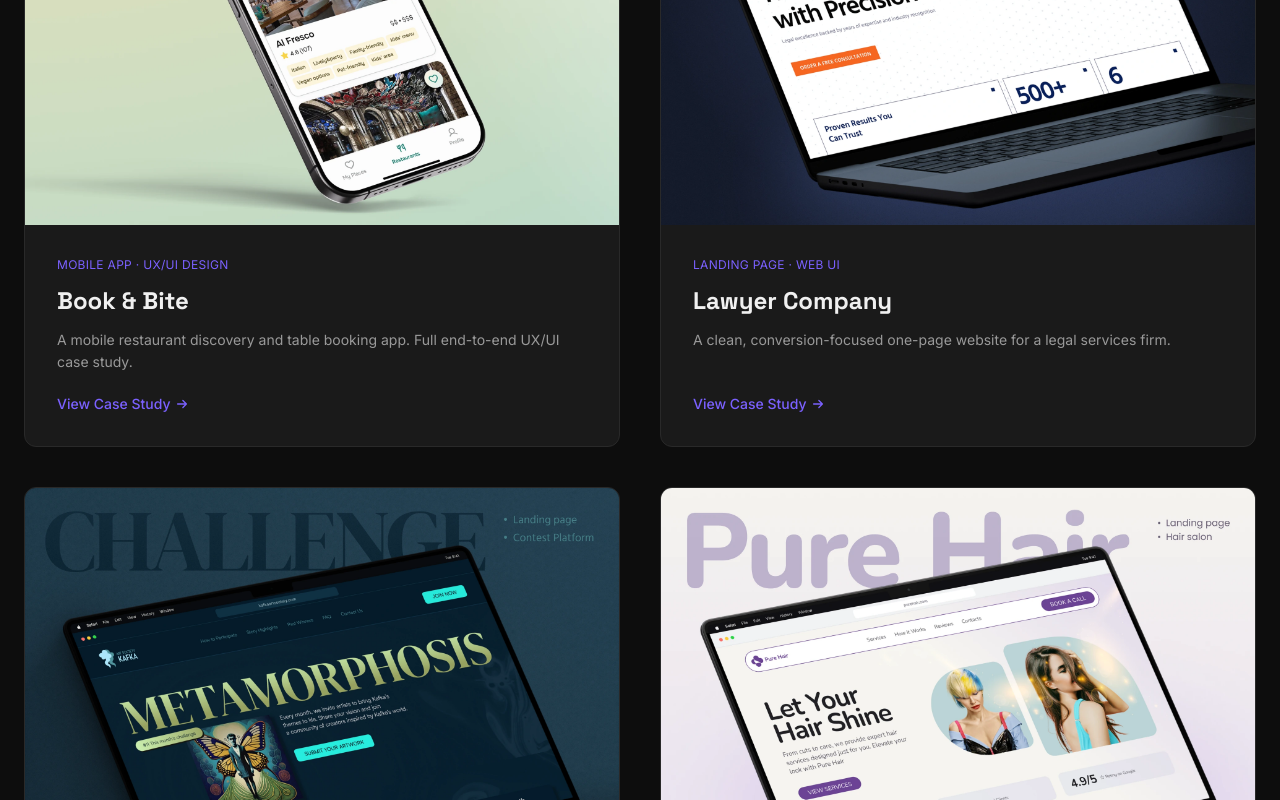
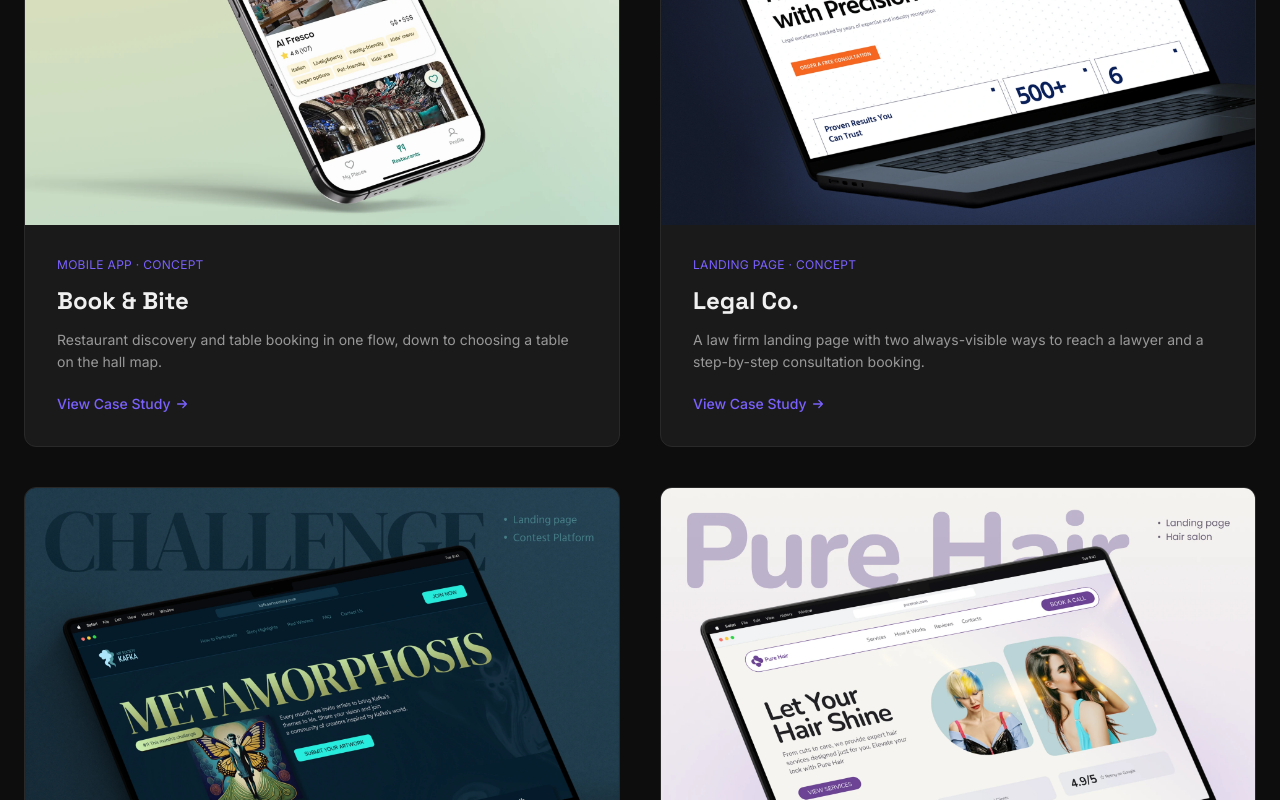
Before and after one commit to Helgoolia/olha-portfolio, a React (Vite) app: page / in a window 1280 px wide. Shown: the part 2000-2800 px from the top of the page. Built offline with nearby package versions, Linux system fonts and the light colour scheme; the HTML template or start-up script is replaced by a standard one.

Commit message:
Case texts pass: accurate copy, Behance titles, Scope/Timeline, no Tools; About mentions MW MEDIA
Co-Authored-By: Claude Opus 5.5 <noreply@anthropic.com>
Claude-Session: https://claude.ai/code/session_011B53QETtPbCeUEHQ4NFSEV

```diff
--- a/src/data/projects.ts
+++ b/src/data/projects.ts
@@ -9,7 +9,6 @@ export interface Project {
   scope: string;
   /** Year and duration, e.g. "2026 · 17 weeks". */
   timeline?: string;
-  tools: string[];
   solution: string;
   decisions: string[];
   /** Behance-style cover, 1920×1500. Used on the home card and as the case hero. */
@@ -60,7 +59,6 @@ export const projects: Project[] = [
       "The walking community ran its daily practice across five tools: a Telegram channel for news, a Telegram chat per city, a Telegram bot for audio, any step tracker plus a screenshot sent to a curator, and a Google Sheet where admins tallied the rating. Progress was hard to see, the rules (7 km at 5 km/h, a monthly 9-day quest) were easy to break without noticing, and a city's shared progress lived only in chat posts.",
     scope: "Audit of the existing journey, UX flows, UI, design system",
     timeline: "2026 · 17 weeks (3 UX + 14 UI)",
-    tools: ["Figma"],
     solution:
       "One app built around a daily core loop: start a walk, listen, keep the pace, earn energy, grow. Each old tool found a place inside it: distance and pace are counted automatically, the player runs inside the walk, the quest calendar replaces the channel, the rating is calculated on the server, and the city chat and feed sit one tab away. Personal energy lights up the city on a shared planet map, so every walk counts twice: for the walker and for their city.",
     decisions: [
@@ -87,21 +85,19 @@ export const projects: Project[] = [
   {
     id: "MyDaily",
     title: "My Daily",
-    description:
-      "A mobile productivity and time tracking app focused on task scheduling and daily activity management.",
-    type: "Mobile App · UX/UI Design",
-    tags: ["Productivity", "Time Management", "Mobile UX"],
-    problem:
-      "Many productivity apps feel overloaded with features, complex navigation, or distracting interfaces. Users often struggle to quickly organize tasks, track time, and maintain focus throughout the day without unnecessary friction.",
-    scope: "Redesign: UX, UI",
-    tools: ["Figma (prototyping)", "Photoshop", "ChatGPT"],
-    solution:
-      "A minimal and structured productivity app designed around quick task management and lightweight time tracking. The experience focuses on reducing cognitive load through clear hierarchy, simple navigation, and streamlined scheduling interactions.",
+    description: "A time-tracking app where tasks and time live together: plan, start a timer, see where the day went.",
+    type: "Mobile App · Concept",
+    tags: ["Productivity", "Time Tracking", "AI"],
+    problem: "Most productivity apps split planning and time tracking into separate tools, so tasks drift away from reality and logging time feels like a chore.",
+    scope: "UX, UI, design system, redesign after interview feedback",
+    solution: "Tasks and time in one flow. Start a timer right from a task, let AI break a big task into subtasks, and review the day in Activity, including unassigned time that can be attached to a task later.",
     decisions: [
-      "Task cards designed with color-coded outlines and lightweight visual hierarchy for quick scanning",
-      "Integrated time tracking directly into task flow to reduce context switching between planning and execution",
-      "Minimal dark interface with subtle accent colors to support long-term usability and focus",
-      "Separated Today and History views to simplify daily task management and improve clarity of past activity records",
+      "The timer starts from the task row, with no switching between planning and tracking",
+      "AI suggests subtasks for big tasks; the user keeps or edits them",
+      "Unassigned time isn't lost: it can be assigned later, and History allows reassigning",
+      "Today and History are separate: today stays focused, the past stays easy to review",
+      "Six colour modes in the design system, one per task type (Focus, Urgent, Routine…)",
+      "Sharing built in: a visit card from the profile (PDF) and logs of completed tasks",
     ],
     cover: "/projects/MyDaily/cover.webp",
     flow: md("00-flow"),
@@ -122,21 +118,19 @@ export const projects: Project[] = [
   {
     id: "book-and-bite",
     title: "Book & Bite",
-    description:
-      "A mobile restaurant discovery and table booking app. Full end-to-end UX/UI case study.",
-    type: "Mobile App · UX/UI Design",
-    tags: ["Mobile", "Food Tech", "Competitive Analysis"],
-    problem:
-      "Finding and booking a restaurant through existing apps feels fragmented — users switch between review platforms, mapping apps, and booking tools. Book&Bite brings discovery, reviews, and reservations into a single, intuitive mobile flow.",
-    scope: "Research, UX, UI · course project",
-    tools: ["Figma (prototyping)", "Photoshop", "ChatGPT"],
-    solution:
-      "A streamlined mobile app with a clear three-step booking flow: browse → select → confirm. Key design decisions included a restaurant card system for quick scanning, a persistent bottom navigation, and a streamlined date/time picker that reduces friction in the reservation step.",
+    description: "Restaurant discovery and table booking in one flow, down to choosing a table on the hall map.",
+    type: "Mobile App · Concept",
+    tags: ["Food & Dining", "Booking", "Competitor Analysis"],
+    problem: "Finding a place and booking a table usually means switching between rating sites, maps and phone calls. Book&Bite brings discovery and reservations into one mobile flow.",
+    scope: "Competitor analysis, IA, UX, UI, design system, prototype",
+    timeline: "8 weeks",
+    solution: "Search with filters, a restaurant page with everything needed to decide, then booking in two steps: date, time and guests → a table on an interactive hall layout → summary. Reservations live in My Places, where they can be tracked or cancelled.",
     decisions: [
-      "Card-based restaurant list with photo, rating, cuisine tags, and budget level — scannable at a glance",
-      "Booking flow reduced to 3 core steps: pick restaurant → choose time → confirm",
-      "Visual seat selection feature — users can choose specific tables and halls on an interactive layout map",
-      "Micro-interactions and animated transitions designed in Figma prototype to guide users through the flow",
+      "Location, date, time and guests are set once on Home and carried through search",
+      "Filters for cuisine, bill, distance, kids' menu and vegan options, shown as chips on the list",
+      "A table is chosen on an interactive hall layout: halls, VIP rooms, terrace",
+      "An editable summary before confirming the booking",
+      "After booking: a Pending status and Cancel right in My Places",
     ],
     cover: "/projects/book-and-bite/cover.webp",
     flow: bb("00-flow"),
@@ -154,22 +148,19 @@ export const projects: Project[] = [
   },
   {
     id: "lawyer-company",
-    title: "Lawyer Company",
-    description:
-      "A clean, conversion-focused one-page website for a legal services firm.",
-    type: "Landing Page · Web UI",
-    tags: ["Landing Page", "Minimalist", "CTA"],
-    problem:
-      "Law firms often rely on dense, text-heavy websites that feel cold and intimidating to potential clients. This project explored how minimalist design and clear information hierarchy can build trust and guide users toward making contact.",
-    scope: "UX, UI, responsive · concept",
-    tools: ["Figma", "ChatGPT"],
-    solution:
-      "A single-page layout with a strong typographic hierarchy, generous whitespace, and a clear primary CTA visible above the fold. The design uses a restrained monochromatic palette to communicate authority, with subtle hover animations on navigation and buttons.",
+    title: "Legal Co.",
+    description: "A law firm landing page with two always-visible ways to reach a lawyer and a step-by-step consultation booking.",
+    type: "Landing Page · Concept",
+    tags: ["Legal Services", "Consultation Booking", "Responsive"],
+    problem: "Law firm websites are often dense and text-heavy, which feels cold to someone who already has a problem. The task was to build trust quickly and make it easy to get in touch.",
+    scope: "UX, UI, UI kit, desktop and mobile",
+    solution: "A strict, square layout in navy and orange. Trust signals come first: results, experts, client stories. Practice areas sit in an accordion with a four-step process. Floating buttons let you write or order a call from any point. A free consultation is booked in a short three-step form on its own page.",
     decisions: [
-      "Monochromatic palette (near-black, white, one gold accent) to project trust and authority",
-      "Hero section leads with a single strong headline and one CTA — no distractions",
-      "Services section uses icon + title + short paragraph — scannable and professional",
-      "Fully adaptive — desktop and mobile layouts both designed and shown",
+      "Navy with one orange accent and sharp corners throughout: serious, not cold",
+      "Floating write/call buttons with short forms and clear confirmations",
+      "Practice areas as an accordion with a numbered four-step process",
+      "Consultation booked in three steps on a separate page, with progress shown",
+      "On mobile, content is stacked and the floating buttons stay in reach",
     ],
     cover: "/projects/LawyerLP/cover.webp",
     gallery: [
@@ -185,22 +176,19 @@ export const projects: Project[] = [
   },
   {
     id: "metamorphosis",
-    title: "Metamorphosis",
-    description:
-      "Contest platform landing page with original Kafka-inspired illustration and atmospheric visual design.",
-    type: "Landing Page · Illustration",
-    tags: ["Landing Page", "Illustration", "Literary"],
-    problem:
-      "Contest platforms often feel generic and utilitarian. Metamorphosis required a landing page that would itself feel like a piece of art — drawing in participants emotionally before they read a word of the copy.",
-    scope: "UI, visual direction, responsive · concept",
-    tools: ["Figma", "Adobe Illustrator", "Photoshop"],
-    solution:
-      "A dark, atmospheric one-page design featuring original Kafka-inspired vector illustrations created specifically for this project. The illustration and layout work together to create an immersive, editorial feel that stands apart from typical contest sites.",
+    title: "Kafka Art Society",
+    description: "A landing page for a monthly art contest inspired by Kafka: a dark, atmospheric theme built on smoke textures and glow.",
+    type: "Landing Page · Concept",
+    tags: ["Art & Culture", "Contest Platform", "Visual Direction"],
+    problem: "Contest pages often look like a form with rules attached. This one had to set the mood of Kafka's world first and still make the rules and submission easy.",
+    scope: "UX, UI, visual direction, desktop and mobile",
+    solution: "A dark teal theme with smoke-like textures, glow and an editorial serif. Under the mood, a clear path: this month's challenge, how to participate with a submission form, story highlights in a carousel, past winners by challenge, and an FAQ. Artworks shown are placeholder imagery.",
     decisions: [
-      "Custom illustration as the hero — not stock, not photography, but original art tied to the theme",
-      "Dark atmospheric palette with textured, literary feel",
-      "Information hierarchy that balances emotion (illustration) with function (contest rules, dates, CTA)",
-      "Adaptive layout — full desktop and mobile views designed",
+      "Atmosphere comes from backgrounds and light (smoke textures, glow, serif headings), not from illustration",
+      "One primary action, Submit your artwork, repeated at key points",
+      "The story is told in a six-page carousel, so the section stays short",
+      "Past winners: pick a name to see the work, switch challenges with the arrows",
+      "FAQ as an accordion keeps the rules out of the way",
     ],
     cover: "/projects/Kafka/cover.webp",
     gallery: [
@@ -214,22 +202,20 @@ export const projects: Project[] = [
   },
   {
     id: "pure-hair-salon",
-    title: "Pure Hair Salon",
-    description:
-      "A warm, elegant landing page concept for a premium hair care salon.",
-    type: "Landing Page · Web UI",
-    tags: ["Beauty", "Landing Page", "Lifestyle"],
+    title: "Pure Hair",
+    description: "A salon landing page designed for four breakpoints, with a one-field call-back form and reviews with photo upload.",
+    type: "Landing Page · Concept",
+    tags: ["Beauty", "Booking", "Responsive"],
     problem:
       "Beauty service businesses often have outdated or cluttered websites that don't reflect the quality of their actual service. This concept explored how a minimal, elevated landing page could position a hair salon as a premium, trustworthy brand.",
-    scope: "UX, UI, four breakpoints · concept",
-    tools: ["Figma"],
-    solution:
-      "A light, soft-toned landing page using natural imagery, generous whitespace, and a warm color palette to evoke cleanliness and care. The layout guides the user naturally from services → how it works → booking CTA.",
+    scope: "UX, UI, four breakpoints (1440 / 1024 / 768 / 393)",
+    solution: "Soft purple and mint with rounded shapes. Services sit in tabs with prices next to the photos. One primary action, Book a call, leads to a single-field call-back form. Clients can leave a review with a photo, and secondary pages like Privacy Policy reuse the same system.",
     decisions: [
-      "Warm, muted palette (cream, nude, soft brown) — approachable and premium without feeling generic",
-      "Hero with full-bleed image + minimal text overlay — emotional first impression",
-      "Services presented as a clean card grid with icons — scannable and clear",
-      "Adaptive layout — both desktop and mobile tested and presented",
+      "Every CTA leads to one place: a call-back form with a single phone field",
+      "Form states designed: error, filled, success",
+      "Services in tabs with a price list beside the photos, with no extra page",
+      "Review form: only the initial shown publicly, optional photo, character counter",
+      "Each of the four breakpoints has its own layout, not just a shrink",
     ],
     cover: "/projects/PureHair/cover.webp",
     gallery: [
```
Also changed, not shown: src/components/AboutSection.tsx (+9 -3 lines), src/pages/CaseStudy.tsx (+0 -8 lines).
